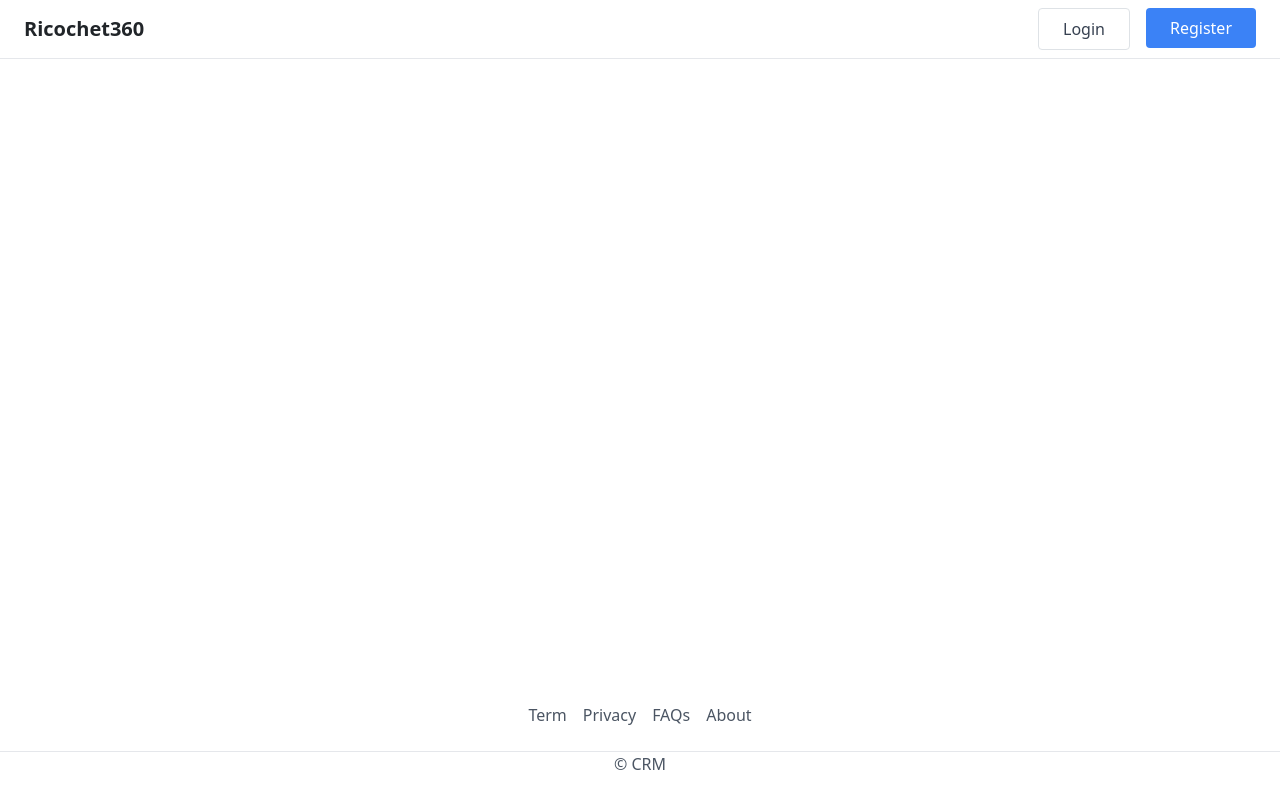
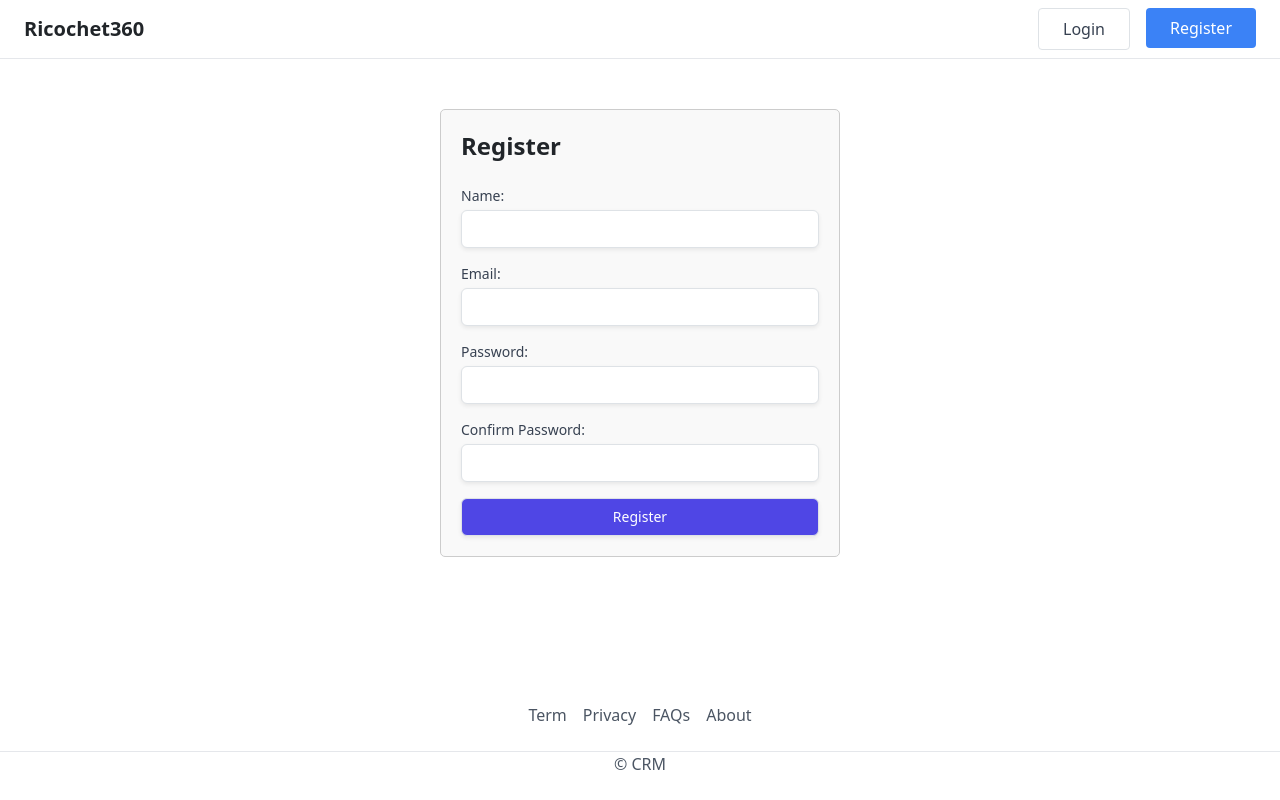
Before and after one commit to Rafa-Carvalho-png/rico-proj-vue, a Vue app: page /register in a window 1280 px wide. Built offline with nearby package versions, Linux system fonts and the light colour scheme.

Commit message:
login, register and logout

```diff
--- a/src/components/Navbar.vue
+++ b/src/components/Navbar.vue
@@ -12,10 +12,10 @@
             <div :class="{'block': isMenuOpen, 'hidden': !isMenuOpen}" class="w-full lg:flex lg:items-center lg:w-auto">
                 <ul class="lg:flex lg:space-x-4 ml-auto">
                     <li v-if="!isAuthenticated">
-                        <a href="#" class="block lg:inline-block text-gray-700 hover:text-gray-900 border border-gray-300 rounded px-4 py-2">Login</a>
+                        <a href="/login" class="block lg:inline-block text-gray-700 hover:text-gray-900 border border-gray-300 rounded px-4 py-2">Login</a>
                     </li>
                     <li v-if="!isAuthenticated">
-                        <a href="#" class="block lg:inline-block text-white bg-blue-500 hover:bg-blue-600 rounded px-4 py-2">Register</a>
+                        <a href="/register" class="block lg:inline-block text-white bg-blue-500 hover:bg-blue-600 rounded px-4 py-2">Register</a>
                     </li>
                     <li v-if="isAuthenticated">
                         <a href="#" class="block lg:inline-block text-gray-700 hover:text-gray-900 border border-gray-300 rounded px-4 py-2" @click="logout">Logout</a>
@@ -44,7 +44,7 @@ export default {
         },
         logout() {
             localStorage.removeItem("auth_token");
-            this.$router.push("/login");
+            window.location.href = "/login";
         }
     }
 }
--- a/src/http/auth-api.js
+++ b/src/http/auth-api.js
@@ -1,3 +1,4 @@
 import api from "./api";
 
-export const login = (path, data) => api.post(path, data);
+export const login = (data) => api.post('/auth/login', data);
+export const register = (data) => api.post('/auth/register', data);
--- a/src/pages/Login.vue
+++ b/src/pages/Login.vue
@@ -19,7 +19,6 @@
 </template>
 
 <script>
-import axios from "axios";
 import { login } from "../http/auth-api";
 
 export default {
@@ -39,9 +38,9 @@ export default {
         });
         const token = response.data.token;
         localStorage.setItem("auth_token", token);
-        this.$router.push("/dashboard");
+        window.location.href = "/";
       } catch (err) {
-        this.error = "Credenciais inválidas. Tente novamente.";
+        this.error = err.response?.data?.errors?.message || "Invalid credentials. Try again later.";
       }
     },
   },
--- /dev/null
+++ b/src/pages/Register.vue
@@ -0,0 +1,69 @@
+<template>
+  <div class="register-container">
+    <h2 class="text-2xl font-bold mb-4">Register</h2>
+    <form @submit.prevent="register" class="space-y-4">
+      <div>
+        <label for="name" class="block text-sm font-medium text-gray-700">Name:</label>
+        <input type="text" v-model="name" required class="mt-1 block w-full px-3 py-2 border border-gray-300 rounded-md shadow-sm focus:outline-none focus:ring-indigo-500 focus:border-indigo-500 sm:text-sm" />
+      </div>
+      <div>
+        <label for="email" class="block text-sm font-medium text-gray-700">Email:</label>
+        <input type="email" v-model="email" required class="mt-1 block w-full px-3 py-2 border border-gray-300 rounded-md shadow-sm focus:outline-none focus:ring-indigo-500 focus:border-indigo-500 sm:text-sm" />
+      </div>
+      <div>
+        <label for="password" class="block text-sm font-medium text-gray-700">Password:</label>
+        <input type="password" v-model="password" required class="mt-1 block w-full px-3 py-2 border border-gray-300 rounded-md shadow-sm focus:outline-none focus:ring-indigo-500 focus:border-indigo-500 sm:text-sm" />
+      </div>
+      <div>
+        <label for="password_confirmation" class="block text-sm font-medium text-gray-700">Confirm Password:</label>
+        <input type="password" v-model="password_confirmation" required class="mt-1 block w-full px-3 py-2 border border-gray-300 rounded-md shadow-sm focus:outline-none focus:ring-indigo-500 focus:border-indigo-500 sm:text-sm" />
+      </div>
+      <button type="submit" class="w-full flex justify-center py-2 px-4 border border-transparent rounded-md shadow-sm text-sm font-medium text-white bg-indigo-600 hover:bg-indigo-700 focus:outline-none focus:ring-2 focus:ring-offset-2 focus:ring-indigo-500">Register</button>
+    </form>
+    <p v-if="error" class="mt-4 text-red-600">{{ error }}</p>
+  </div>
+</template>
+
+<script>
+import { register } from "../http/auth-api";
+
+export default {
+  data() {
+    return {
+      name: "",
+      email: "",
+      password: "",
+      password_confirmation: "",
+      error: null,
+    };
+  },
+  methods: {
+    async register() {
+      try {
+        const response = await register({
+          name: this.name,
+          email: this.email,
+          password: this.password,
+          password_confirmation: this.password_confirmation,
+        });
+        const token = response.data.token;
+        localStorage.setItem("auth_token", token);
+        window.location.href = "/";
+      } catch (err) {
+        this.error = err.response?.data?.errors?.message || "Registration failed. Please try again.";
+      }
+    },
+  },
+};
+</script>
+
+<style scoped>
+.register-container {
+  max-width: 400px;
+  margin: 50px auto;
+  padding: 20px;
+  border: 1px solid #ccc;
+  border-radius: 5px;
+  background-color: #f9f9f9;
+}
+</style>
--- a/src/router/index.js
+++ b/src/router/index.js
@@ -1,8 +1,10 @@
 import { createRouter, createWebHistory } from 'vue-router';
 import Login from '../pages/Login.vue';
+import Register from '../pages/Register.vue';
 
 const routes = [
   { path: '/login', component: Login, meta: { title: 'Login - Ricochet360' } },
+  { path: '/register', component: Register, meta: { title: 'Register - Ricochet360' } },
 ];
 
 const router = createRouter({
```
